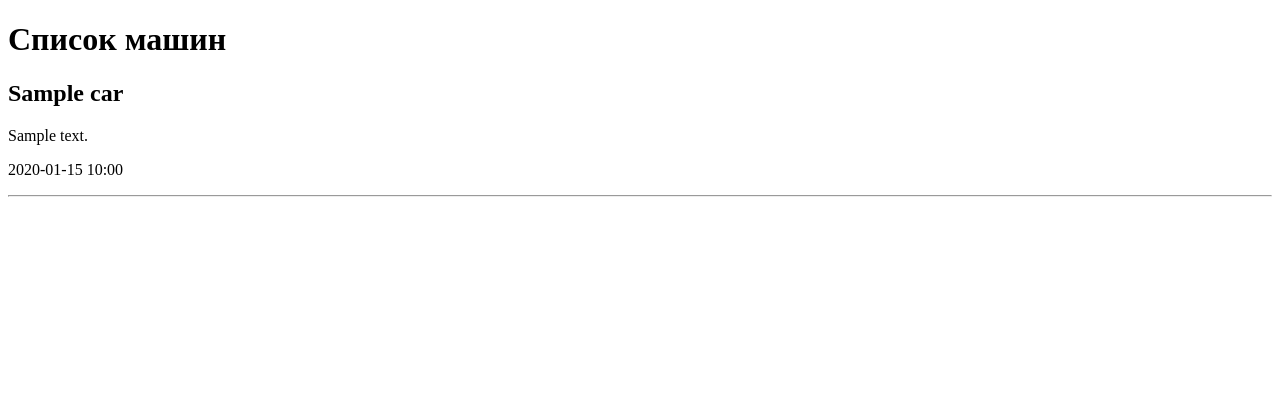
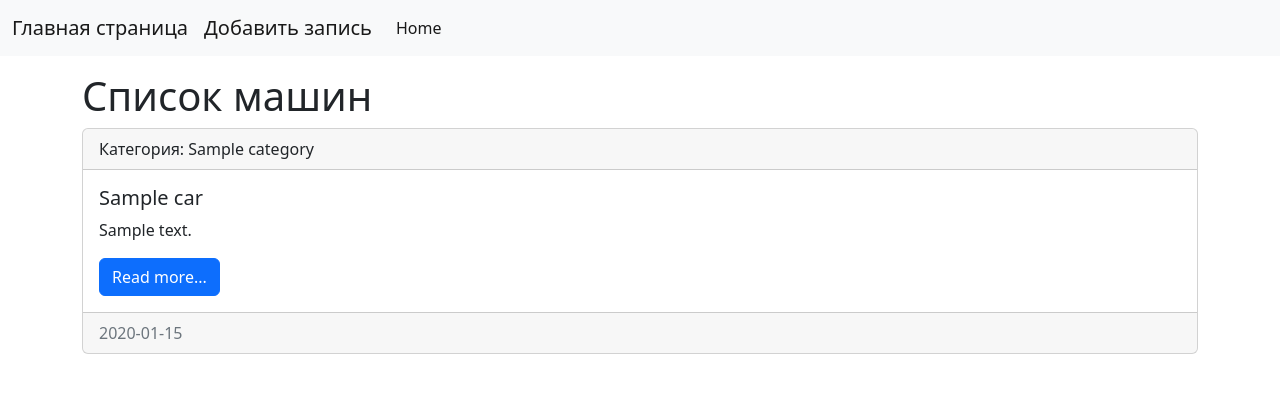
Before and after one commit to DAEDALUS-prog/test-practice-django, a Django app: page / in a window 1280 px wide. Shown: the top 393 px of the page. Run offline with Django 4.2, Linux system fonts and the light colour scheme; tables that the repository leaves empty hold one stand-in row (values such as "Sample post").

Commit message:
update html-forms for better view

```diff
--- a/car/audi/templates/audi/index.html
+++ b/car/audi/templates/audi/index.html
@@ -1,22 +1,53 @@
-<!DOCTYPE html>
+<!doctype html>
 <html lang="en">
-<head>
-    <meta charset="UTF-8">
-    <meta http-equiv="X-UA-Compatible" content="IE=edge">
-    <meta name="viewport" content="width=device-width, initial-scale=1.0">
+  <head>
+    <meta charset="utf-8">
+    <meta name="viewport" content="width=device-width, initial-scale=1">
     <title>{{ title }}</title>
-</head>
-<body>
-    <h1>{{ title }}</h1>
+    <link href="https://cdn.jsdelivr.net/npm/bootstrap@5.2.0-beta1/dist/css/bootstrap.min.css" rel="stylesheet" integrity="sha384-0evHe/X+R7YkIZDRvuzKMRqM+OrBnVFBL6DOitfPri4tjfHxaWutUpFmBp4vmVor" crossorigin="anonymous">
+  </head>
+  <body>
+    <nav class="navbar navbar-expand-lg bg-light">
+        <div class="container-fluid">
+          <a class="navbar-brand" href="/">Главная страница</a>
+          <a class="navbar-brand" href="/">Добавить запись</a>
 
-    {% for item in cars %}
-        <div>
-            <p><h2>{{ item.title }}</h2></p>
-            <p>{{ item.content }}</p>
-            <p>{{ item.created_at|date:"Y-m-d H:i" }}</p>
+          <button class="navbar-toggler" type="button" data-bs-toggle="collapse" data-bs-target="#navbarSupportedContent" aria-controls="navbarSupportedContent" aria-expanded="false" aria-label="Toggle navigation">
+            <span class="navbar-toggler-icon"></span>
+          </button>
+          <div class="collapse navbar-collapse" id="navbarSupportedContent">
+            <ul class="navbar-nav me-auto mb-2 mb-lg-0">
+              <li class="nav-item">
+                <a class="nav-link active" aria-current="page" href="/">Home</a>
+              </li>
+            </ul>
+          </div>
         </div>
-        <hr>
-    {% endfor %}
+      </nav>
 
-</body>
+      <div class="container mt-3">
+        <h1>{{ title }}</h1>
+        <div class="col-md-12">
+            {% for item in cars %}
+            <div class="card mb-3">
+                <div class="card-header">
+                  Категория: {{ item.category }}
+                </div>
+                <div class="card-body">
+                  <h5 class="card-title">{{ item.title }}</h5>
+                  <p class="card-text">{{ item.content }}</p>
+                  <a href="#" class="btn btn-primary">Read more...</a>
+                </div>
+                <div class="card-footer text-muted">
+                    {{ item.created_at | date:"Y-m-d" }}
+                </div>
+              </div>
+            {% endfor %}
+        </div>
+      </div>
+
+    <script src="https://cdn.jsdelivr.net/npm/bootstrap@5.2.0-beta1/dist/js/bootstrap.bundle.min.js" integrity="sha384-pprn3073KE6tl6bjs2QrFaJGz5/SUsLqktiwsUTF55Jfv3qYSDhgCecCxMW52nD2" crossorigin="anonymous"></script>
+    <script src="https://cdn.jsdelivr.net/npm/@popperjs/core@2.11.5/dist/umd/popper.min.js" integrity="sha384-Xe+8cL9oJa6tN/veChSP7q+mnSPaj5Bcu9mPX5F5xIGE0DVittaqT5lorf0EI7Vk" crossorigin="anonymous"></script>
+    <script src="https://cdn.jsdelivr.net/npm/bootstrap@5.2.0-beta1/dist/js/bootstrap.min.js" integrity="sha384-kjU+l4N0Yf4ZOJErLsIcvOU2qSb74wXpOhqTvwVx3OElZRweTnQ6d31fXEoRD1Jy" crossorigin="anonymous"></script>
+  </body>
 </html>
```
